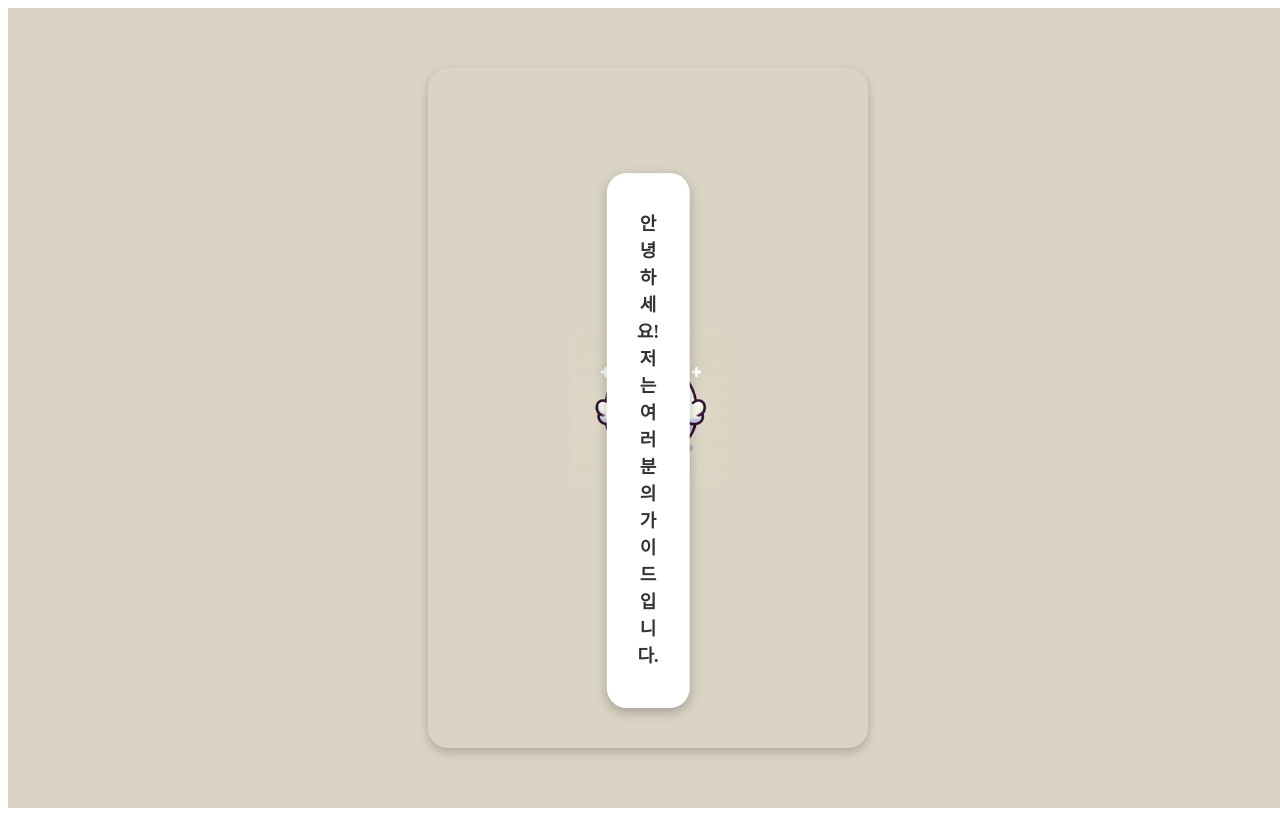
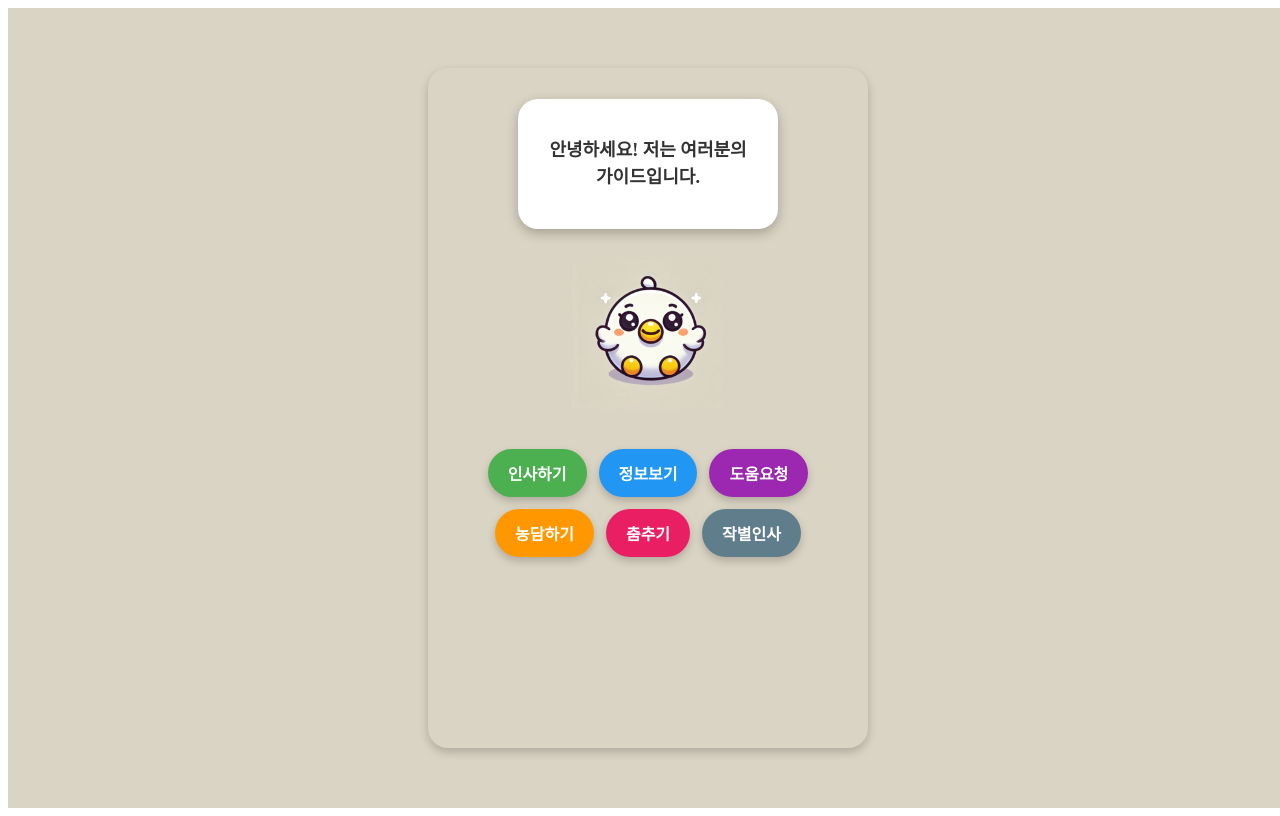
Before and after one commit to JangBogwang/birthday, a Vue app in the folder birthday/: page /play in a window 1280 px wide. Built offline with nearby package versions, Linux system fonts and the light colour scheme.

Commit message:
feat: play 기능 추가

```diff
--- a/birthday/src/views/Play.vue
+++ b/birthday/src/views/Play.vue
@@ -4,13 +4,73 @@ import { ref, onMounted } from "vue";
 // 대사 설정
 const fullText = "안녕하세요! 저는 여러분의 가이드입니다.";
 const displayedText = ref("");
+const currentMessage = ref(fullText);
+
+// 버튼 액션 메시지
+const messages = {
+  greeting: "안녕하세요! 반갑습니다.",
+  info: "저는 여러분을 도와드릴 가이드입니다.",
+  help: "무엇을 도와드릴까요?",
+  joke: "웃긴 농담을 해볼까요? 코딩하다 버그를 만나면 디버그, 디버그가 안되면 디버깅~",
+  dance: "신나게 춤을 춥니다! 🕺💃",
+  bye: "안녕히 가세요! 다음에 또 만나요."
+};
+
+// 캐릭터 상태
+const isWaving = ref(false);
+const isDancing = ref(false);
 
 // 한 글자씩 출력하는 함수
 const typeText = (text: string, index = 0) => {
-  if (index < text.length) {
-    displayedText.value += text[index];
-    setTimeout(() => typeText(text, index + 1), 100); // 100ms 간격으로 출력
-  }
+  displayedText.value = "";
+
+  const typeNextChar = (i = 0) => {
+    if (i < text.length) {
+      displayedText.value += text[i];
+      setTimeout(() => typeNextChar(i + 1), 50); // 50ms 간격으로 출력
+    }
+  };
+
+  typeNextChar();
+};
+
+// 버튼 액션 함수들
+const handleGreeting = () => {
+  isWaving.value = true;
+  currentMessage.value = messages.greeting;
+  typeText(currentMessage.value);
+  setTimeout(() => {
+    isWaving.value = false;
+  }, 2000);
+};
+
+const handleInfo = () => {
+  currentMessage.value = messages.info;
+  typeText(currentMessage.value);
+};
+
+const handleHelp = () => {
+  currentMessage.value = messages.help;
+  typeText(currentMessage.value);
+};
+
+const handleJoke = () => {
+  currentMessage.value = messages.joke;
+  typeText(currentMessage.value);
+};
+
+const handleDance = () => {
+  isDancing.value = true;
+  currentMessage.value = messages.dance;
+  typeText(currentMessage.value);
+  setTimeout(() => {
+    isDancing.value = false;
+  }, 3000);
+};
+
+const handleBye = () => {
+  currentMessage.value = messages.bye;
+  typeText(currentMessage.value);
 };
 
 // 페이지 로드 시 텍스트 출력 시작
@@ -22,10 +82,36 @@ onMounted(() => {
 <template>
   <div class="container">
     <div class="character-wrapper">
-      <img src="/character.png" alt="Character" class="character" />
+      <img
+        src="/character.png"
+        alt="Character"
+        class="character"
+        :class="{ 'wave-animation': isWaving, 'dance-animation': isDancing }"
+      />
       <div class="speech-bubble">
         <p>{{ displayedText }}</p>
       </div>
+    </div>
+
+    <div class="buttons-container">
+      <button @click="handleGreeting" class="action-button greeting-btn">
+        인사하기
+      </button>
+      <button @click="handleInfo" class="action-button info-btn">
+        정보보기
+      </button>
+      <button @click="handleHelp" class="action-button help-btn">
+        도움요청
+      </button>
+      <button @click="handleJoke" class="action-button joke-btn">
+        농담하기
+      </button>
+      <button @click="handleDance" class="action-button dance-btn">
+        춤추기
+      </button>
+      <button @click="handleBye" class="action-button bye-btn">
+        작별인사
+      </button>
     </div>
   </div>
 </template>
@@ -33,6 +119,7 @@ onMounted(() => {
 <style scoped>
 .container {
   display: flex;
+  flex-direction: column;
   justify-content: center;
   align-items: center;
   height: 100vh;
@@ -44,11 +131,37 @@ onMounted(() => {
   display: flex;
   flex-direction: column;
   align-items: center;
+  margin-bottom: 40px;
 }
 
 .character {
   width: 150px;
   height: auto;
+  transition: transform 0.3s ease;
+}
+
+/* 애니메이션 */
+.wave-animation {
+  animation: wave 0.5s ease-in-out infinite;
+}
+
+.dance-animation {
+  animation: dance 0.5s ease-in-out infinite;
+}
+
+@keyframes wave {
+  0% { transform: rotate(0deg); }
+  25% { transform: rotate(-10deg); }
+  75% { transform: rotate(10deg); }
+  100% { transform: rotate(0deg); }
+}
+
+@keyframes dance {
+  0% { transform: translateY(0); }
+  25% { transform: translateY(-10px) rotate(-5deg); }
+  50% { transform: translateY(0) rotate(0deg); }
+  75% { transform: translateY(-10px) rotate(5deg); }
+  100% { transform: translateY(0); }
 }
 
 /* 말풍선 스타일 */
@@ -61,23 +174,25 @@ onMounted(() => {
   padding: 20px 30px;
   border-radius: 20px;
   box-shadow: 0px 4px 12px rgba(0, 0, 0, 0.25);
-  max-width: 80vw; /* 기존 px 고정값 대신 반응형 너비 적용 */
+  max-width: 80vw;
   text-align: center;
   font-size: 18px;
   font-weight: bold;
   color: #333;
-  white-space: normal; /* 글자가 자동으로 줄바꿈 되도록 설정 */
-  word-wrap: break-word; /* 긴 단어도 줄바꿈 */
+  white-space: normal;
+  word-wrap: break-word;
   display: flex;
   align-items: center;
   justify-content: center;
+  min-height: 80px;
+  min-width: 200px;
 }
 
 /* 텍스트가 한 줄로 길어지지 않도록 조정 */
 .speech-bubble p {
   display: inline-block;
   text-align: center;
-  line-height: 1.5; /* 줄 간격 조정 */
+  line-height: 1.5;
   max-width: 100%;
 }
 
@@ -93,18 +208,71 @@ onMounted(() => {
   border-color: white transparent transparent transparent;
 }
 
+/* 버튼 컨테이너 */
+.buttons-container {
+  display: flex;
+  flex-wrap: wrap;
+  justify-content: center;
+  gap: 12px;
+  max-width: 600px;
+}
 
+/* 버튼 스타일 */
+.action-button {
+  padding: 12px 20px;
+  border: none;
+  border-radius: 30px;
+  font-size: 16px;
+  font-weight: bold;
+  color: white;
+  cursor: pointer;
+  transition: all 0.3s ease;
+  box-shadow: 0 4px 8px rgba(0, 0, 0, 0.2);
+}
 
+.action-button:hover {
+  transform: translateY(-3px);
+  box-shadow: 0 6px 12px rgba(0, 0, 0, 0.3);
+}
 
-/* 텍스트 애니메이션 */
-@keyframes fadeIn {
-  from {
-    opacity: 0;
-    transform: translateY(-10px);
+.action-button:active {
+  transform: translateY(1px);
+}
+
+/* 각 버튼별 색상 */
+.greeting-btn {
+  background-color: #4CAF50;
+}
+
+.info-btn {
+  background-color: #2196F3;
+}
+
+.help-btn {
+  background-color: #9C27B0;
+}
+
+.joke-btn {
+  background-color: #FF9800;
+}
+
+.dance-btn {
+  background-color: #E91E63;
+}
+
+.bye-btn {
+  background-color: #607D8B;
+}
+
+/* 반응형 디자인 */
+@media (max-width: 768px) {
+  .buttons-container {
+    flex-direction: column;
+    width: 80%;
   }
-  to {
-    opacity: 1;
-    transform: translateY(0);
+
+  .action-button {
+    width: 100%;
   }
 }
 </style>
```
